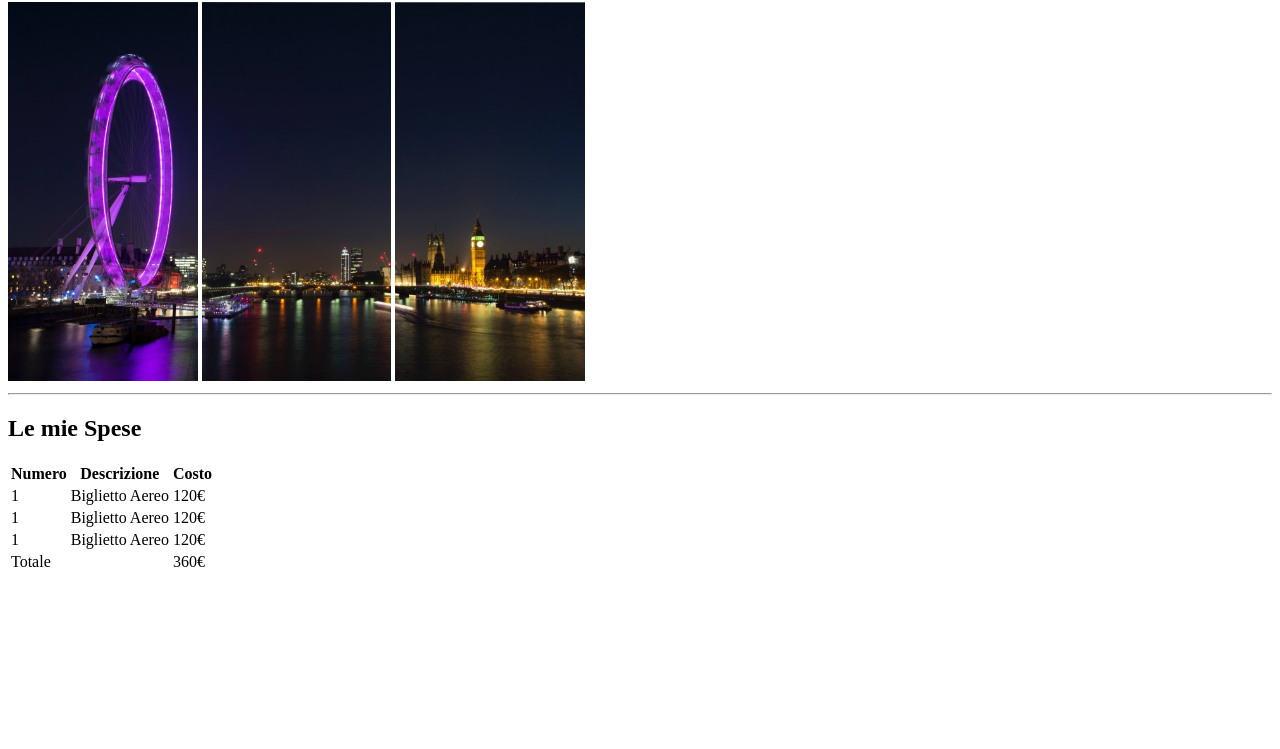
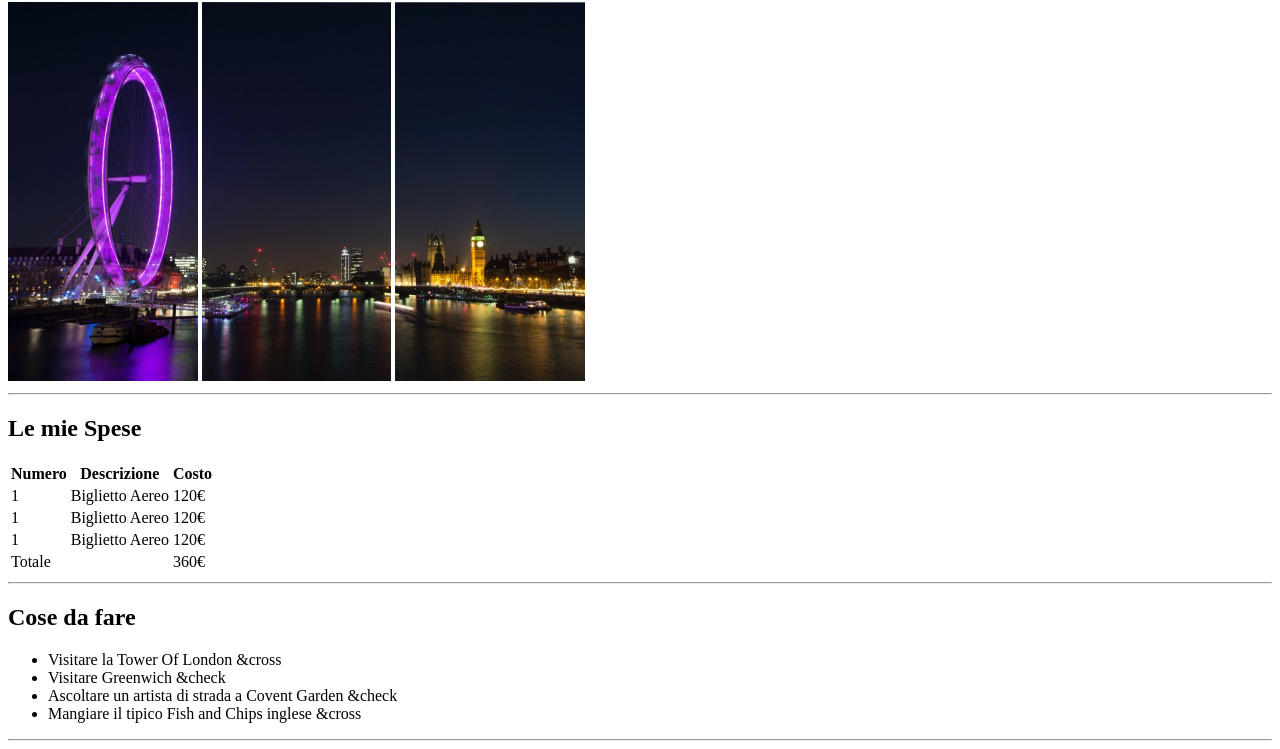
Before and after one commit to Alex-Uva89/html-london-trip, a plain HTML site: page index.html in a window 1280 px wide. Shown: the part 78-827 px from the top of the page. Before the commit the page ends 800 px from the top, so only its background shows below. Drawn offline with Linux system fonts and the light colour scheme.

Commit message:
Inserita sezione con lista UL

```diff
--- a/index.html
+++ b/index.html
@@ -56,17 +56,29 @@
                 </tfoot>
 
             </table>
+            <hr>
 
         </section>
 
+        <!--Sezione "cose da fare" con inserimento lista non numerata-->
+        <section>
+            <h2>Cose da fare</h2>
+                <ul>
+                    <li>Visitare la Tower Of London &cross</li>
+                    <li>Visitare Greenwich &check</li>
+                    <li>Ascoltare un artista di strada a Covent Garden &check</li>
+                    <li>Mangiare il tipico Fish and Chips inglese &cross</li>
+                </ul>
+                <hr>
+
+        </section>
+
+        <!--Sezione "Info utili" con inserimento lista non numerata di una lista numerata-->
         <section>
 
         </section>
 
-        <section>
-
-        </section>
-
+        <!--Sezione "Le foto" con inserimento foto prese da Internet-->
         <section>
 
         </section>
```
